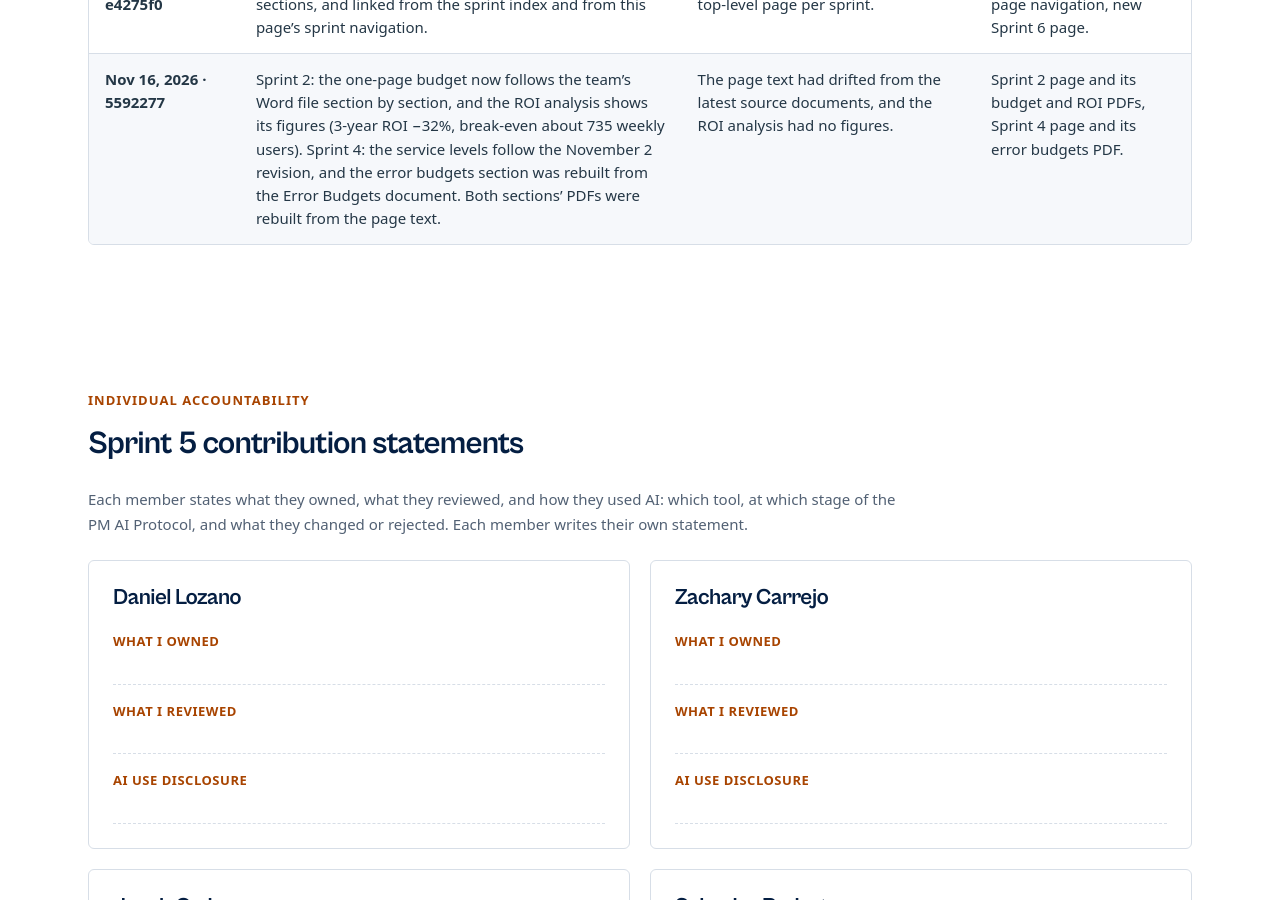
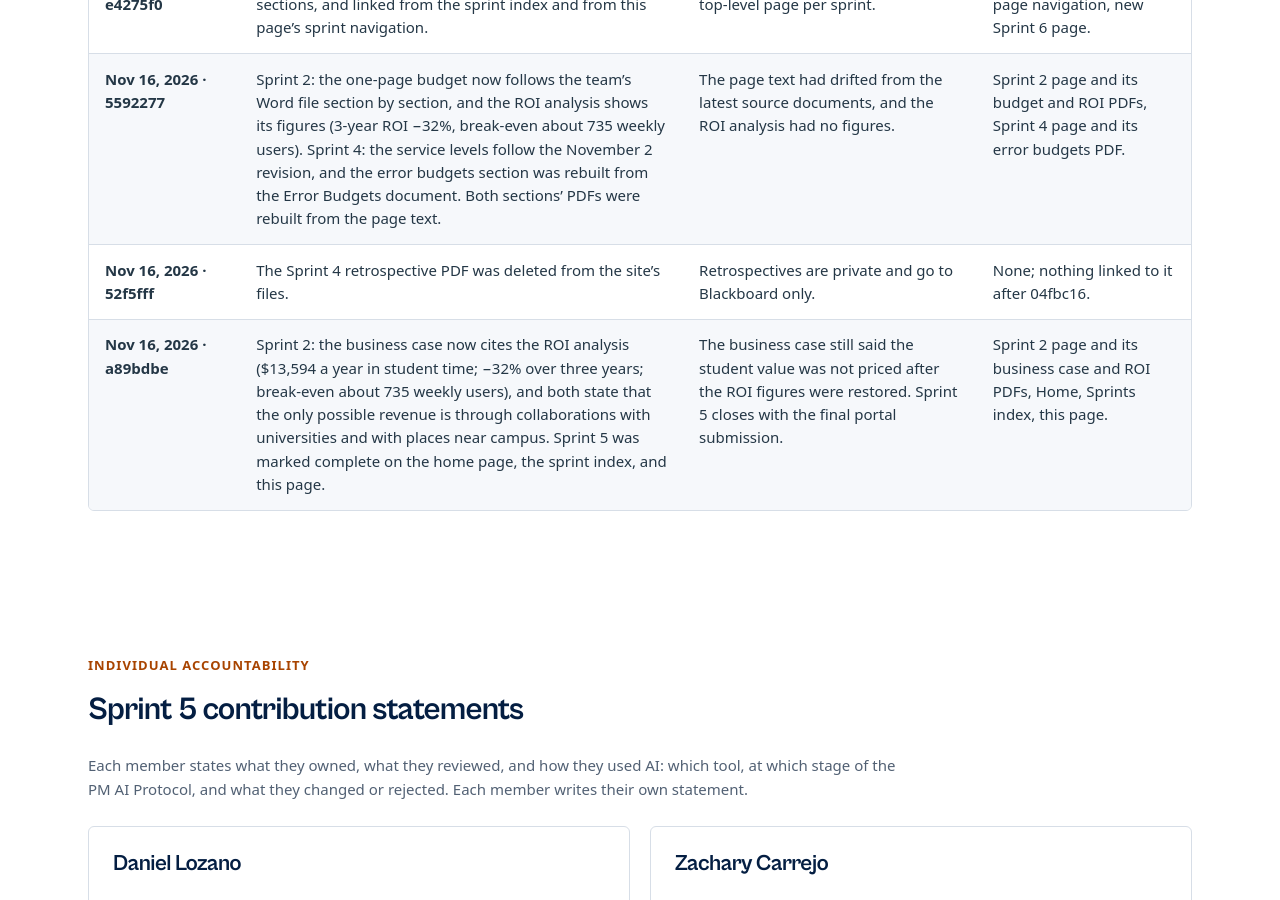
Before and after one commit to dlozan62/dlozan62.github.io, a Jekyll site: the page built from sprint-5.html, in a window 1280 px wide and 900 px high, scrolled down 6927 px. Built offline with Jekyll 4.4.1, drawn with Linux system fonts in a browser that asks for light colours.

Commit message:
Record the retrospective PDF deletion and ROI update in the Sprint 5 changelog

```diff
--- a/sprint-5.html
+++ b/sprint-5.html
@@ -158,6 +158,18 @@ permalink: /sprints/sprint-5/
           <td>The page text had drifted from the latest source documents, and the ROI analysis had no figures.</td>
           <td>Sprint 2 page and its budget and ROI PDFs, Sprint 4 page and its error budgets PDF.</td>
         </tr>
+        <tr>
+          <th scope="row">Nov 16, 2026 · 52f5fff</th>
+          <td>The Sprint 4 retrospective PDF was deleted from the site’s files.</td>
+          <td>Retrospectives are private and go to Blackboard only.</td>
+          <td>None; nothing linked to it after 04fbc16.</td>
+        </tr>
+        <tr>
+          <th scope="row">Nov 16, 2026 · a89bdbe</th>
+          <td>Sprint 2: the business case now cites the ROI analysis ($13,594 a year in student time; −32% over three years; break-even about 735 weekly users), and both state that the only possible revenue is through collaborations with universities and with places near campus. Sprint 5 was marked complete on the home page, the sprint index, and this page.</td>
+          <td>The business case still said the student value was not priced after the ROI figures were restored. Sprint 5 closes with the final portal submission.</td>
+          <td>Sprint 2 page and its business case and ROI PDFs, Home, Sprints index, this page.</td>
+        </tr>
       </tbody>
     </table>
   </div>
```
Also changed, not shown: 1 other file.
